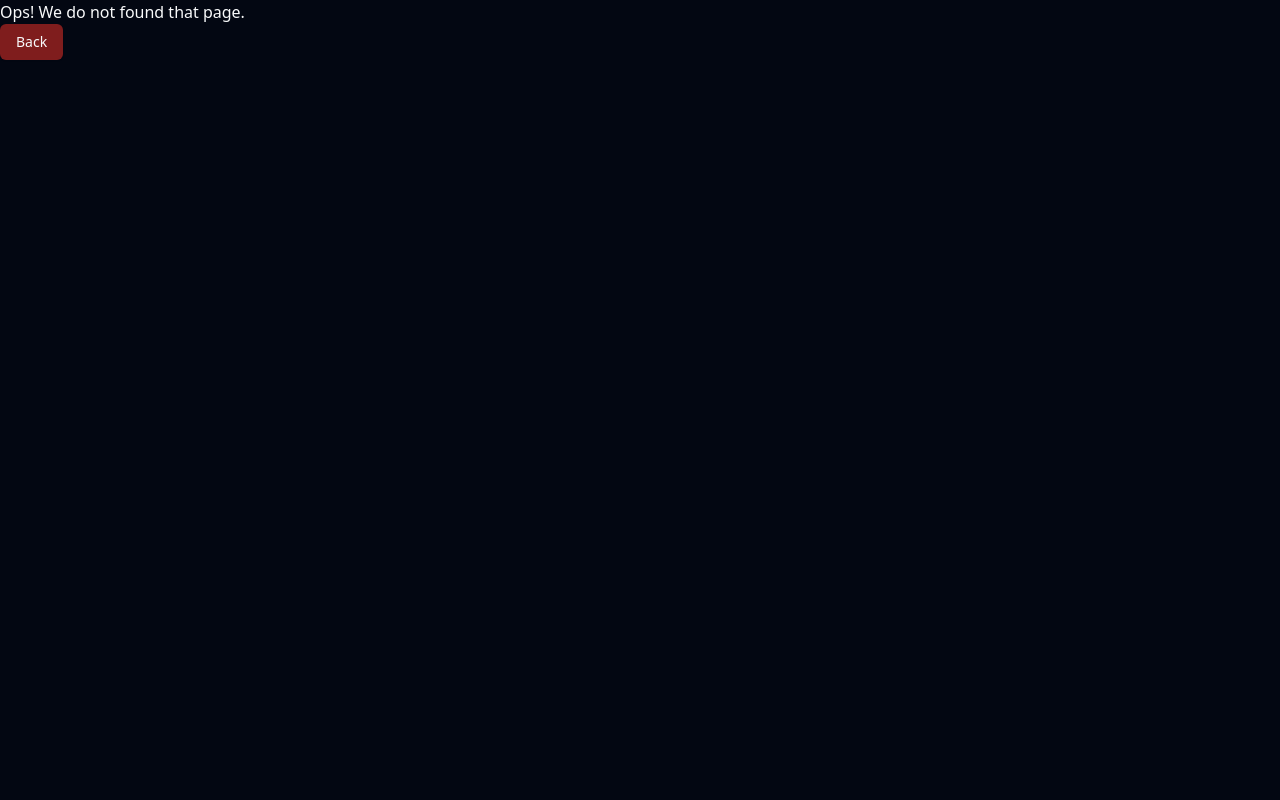
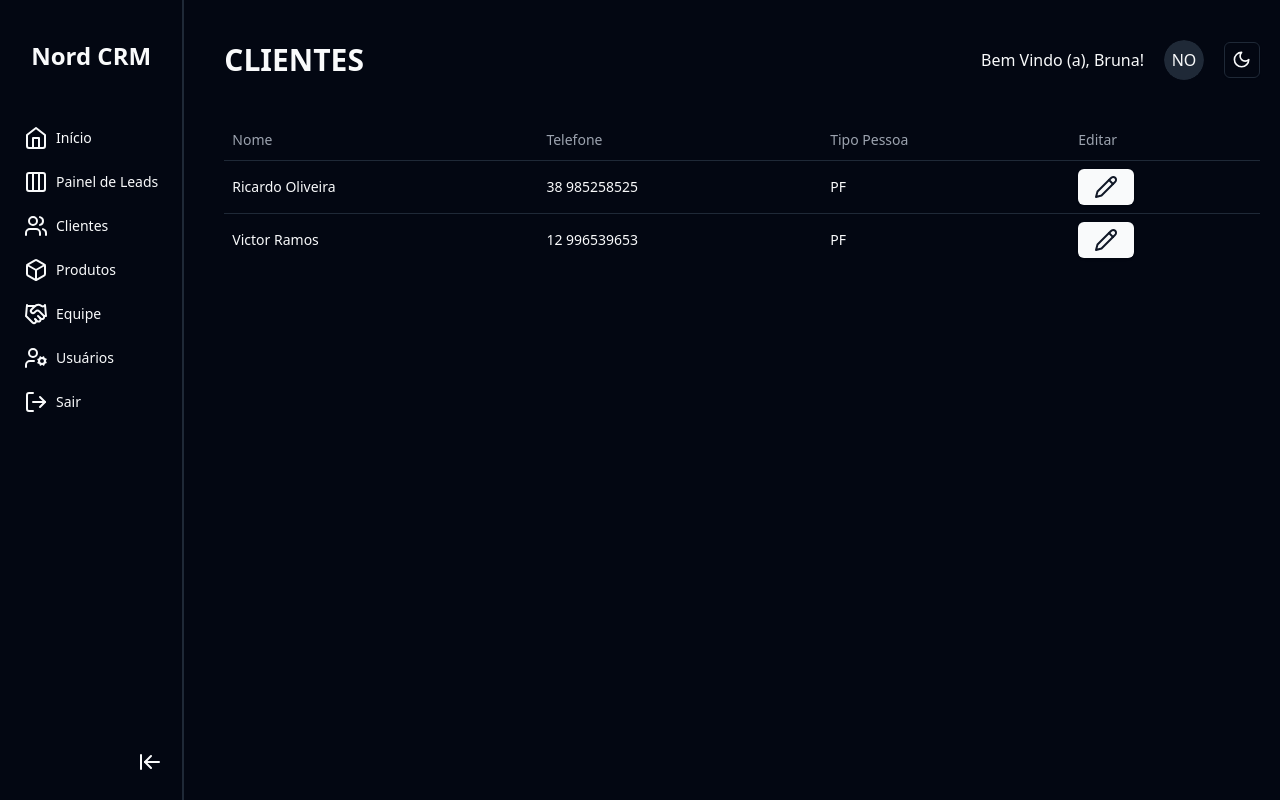
Before and after one commit to JA-Lourenco/NordCRM, a React (Vite) app: page /customer in a window 1280 px wide. Before the commit this address had no page. Built offline with nearby package versions, Linux system fonts and the light colour scheme.

Commit message:
feat: new page for managing customers

```diff
--- a/src/layout/index.tsx
+++ b/src/layout/index.tsx
@@ -29,7 +29,7 @@ export function Layout({ pageName }: LayoutProps) {
 	const menuItems = [
 		{ name: "Início", icon: <Home />, path: "/home" },
 		{ name: "Painel de Leads", icon: <Columns3 />, path: "/panel" },
-		{ name: "Clientes", icon: <Users />, path: "/clients" },
+		{ name: "Clientes", icon: <Users />, path: "/customer" },
 		{ name: "Produtos", icon: <Box />, path: "/products" },
 		{ name: "Equipe", icon: <Handshake />, path: "/teams" },
 		{ name: "Usuários", icon: <UserCog />, path: "/users" },
--- /dev/null
+++ b/src/pages/Customer/index.tsx
@@ -0,0 +1,50 @@
+import {
+  Table,
+  TableBody,
+  TableCell,
+  TableHead,
+  TableHeader,
+  TableRow,
+} from "@/components/ui/table";
+import { Button } from "@/components/ui/button";
+
+import { Pencil } from "lucide-react";
+
+export function Customer() {
+  return (
+    <Table>
+      <TableHeader>
+        <TableRow>
+          <TableHead>Nome</TableHead>
+          <TableHead>Telefone</TableHead>
+          <TableHead>Tipo Pessoa</TableHead>
+          <TableHead>Editar</TableHead>
+        </TableRow>
+      </TableHeader>
+
+      <TableBody>
+        <TableRow>
+          <TableCell>Ricardo Oliveira</TableCell>
+          <TableCell>38 985258525</TableCell>
+          <TableCell>PF</TableCell>
+          <TableCell>
+            <Button>
+              <Pencil />
+            </Button>
+          </TableCell>
+        </TableRow>
+
+        <TableRow>
+          <TableCell>Victor Ramos</TableCell>
+          <TableCell>12 996539653</TableCell>
+          <TableCell>PF</TableCell>
+          <TableCell>
+            <Button>
+              <Pencil />
+            </Button>
+          </TableCell>
+        </TableRow>
+      </TableBody>
+    </Table>
+  );
+}
```
Also changed, not shown: src/routes/root.tsx (+11 -0 lines).
